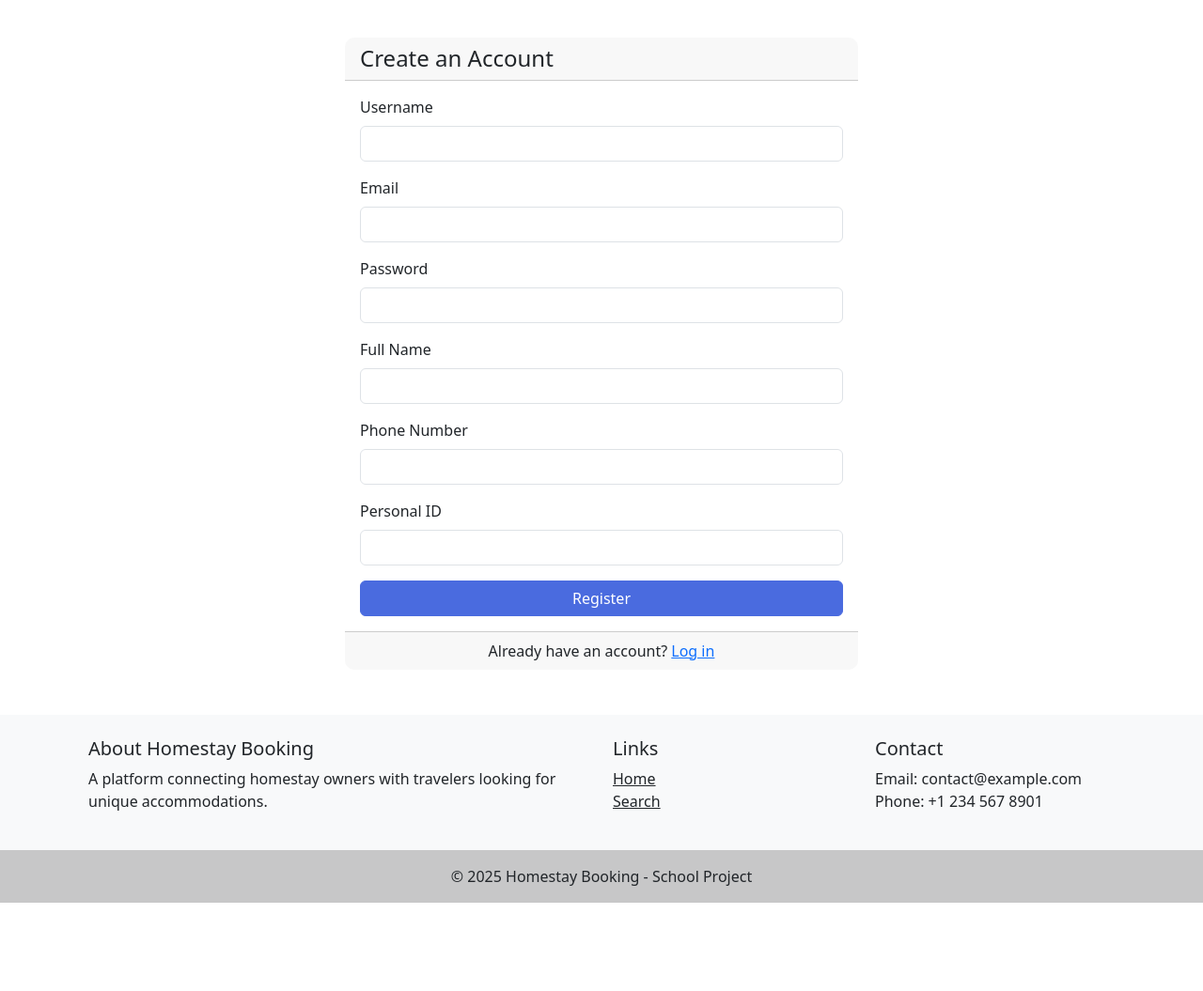
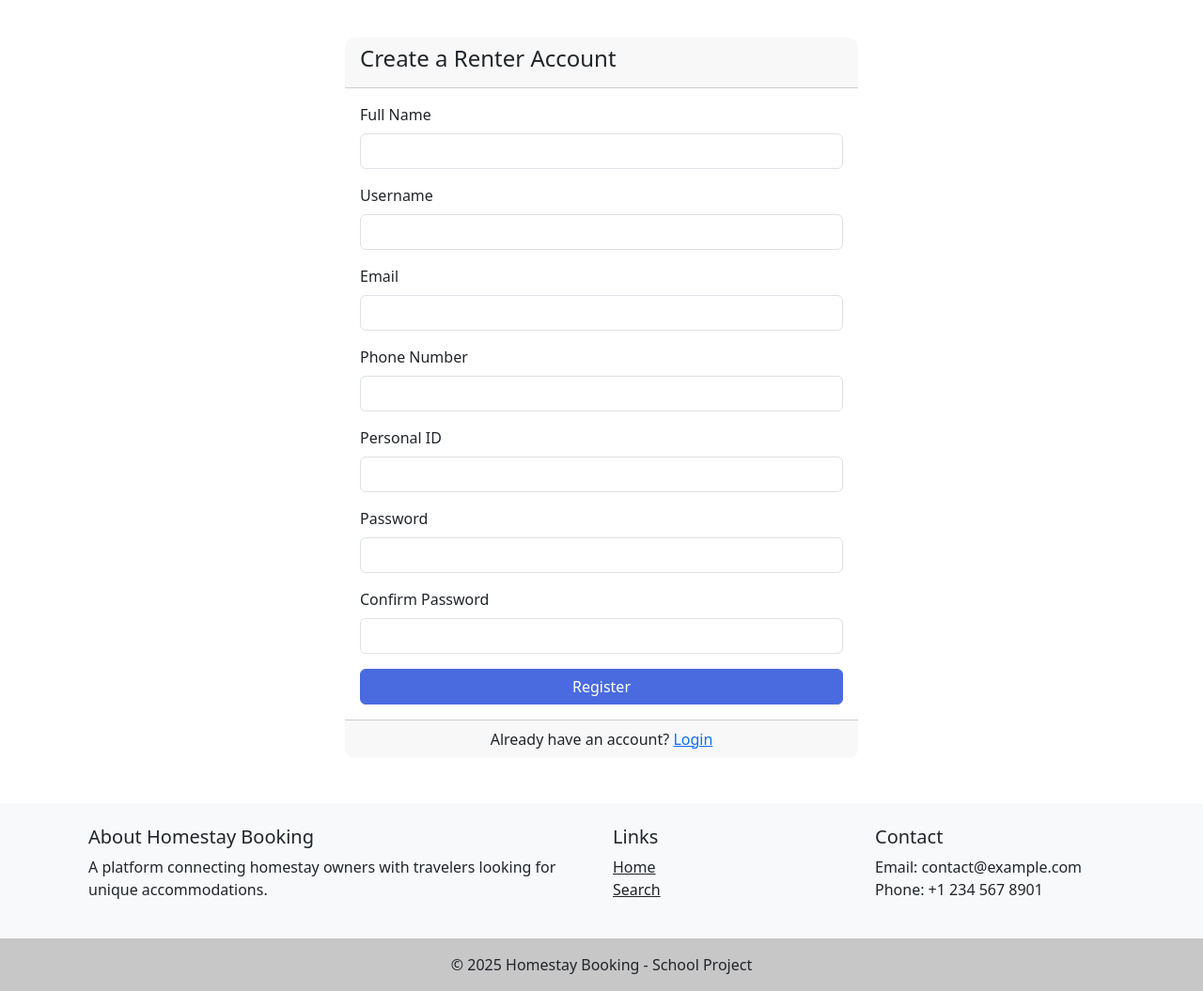
Before and after one commit to qphat289/Staycation_website_EXE101, a Flask app: page /auth/register in a window 1280 px wide. Shown: the part 56-1111 px from the top of the page at 94% size. Before the commit the page ends 1017 px from the top, so only its background shows below. Run offline with Flask 3, Linux system fonts and the light colour scheme.

Commit message:
fix Thứ tự add thông tin chưa đồng nhất

```diff
--- a/routes/auth.py
+++ b/routes/auth.py
@@ -1,44 +1,79 @@
-from flask import Blueprint, render_template, redirect, url_for, flash, session, request
+# routes/auth.py
+from flask import Blueprint, render_template, redirect, url_for, flash, request, session
 from flask_login import login_user, logout_user, current_user, login_required
 from models import Admin, Owner, Renter, db
-from urllib.parse import urlparse
+from werkzeug.security import generate_password_hash, check_password_hash
+
+auth_bp = Blueprint('auth', __name__, url_prefix='/auth')
+
+from flask import Blueprint, render_template, redirect, url_for, flash, request, session
+from flask_login import login_user, logout_user, current_user, login_required
+from models import Admin, Owner, Renter, db
+from werkzeug.security import generate_password_hash, check_password_hash
 
 auth_bp = Blueprint('auth', __name__, url_prefix='/auth')
 
 @auth_bp.route('/register', methods=['GET', 'POST'])
 def register():
-    role = "renter"
-    """Handle renter registration"""
+    # Nếu đã đăng nhập thì về trang home
     if current_user.is_authenticated:
         return redirect(url_for('home'))
 
+    # Tạo sẵn một dict rỗng
+    form_data = {}
+
     if request.method == 'POST':
-        username = request.form.get('username')
-        email = request.form.get('email')
-        password = request.form.get('password')
-        full_name = request.form.get('full_name')
-        phone = request.form.get('phone')
+        full_name   = request.form.get('full_name')
+        username    = request.form.get('username')
+        email       = request.form.get('email')
+        phone       = request.form.get('phone')
         personal_id = request.form.get('personal_id')
+        password    = request.form.get('password')
+        confirm_pw  = request.form.get('confirm_password')
 
-        # Validate form data
-        if not all([username, email, password, full_name, phone, personal_id]):
-            flash('All fields are required', 'danger')
-            return render_template('auth/register.html')
+        # Gán lại vào form_data để nếu lỗi thì template giữ nguyên
+        form_data = {
+            'full_name': full_name,
+            'username': username,
+            'email': email,
+            'phone': phone,
+            'personal_id': personal_id,
+        }
 
-        # Check if username, email, or personal_id already exists in Renter table
-        if Renter.query.filter_by(username=username).first():
-            flash('Username already exists', 'danger')
-            return render_template('auth/register.html')
+        # Kiểm tra trường trống
+        if not all([full_name, username, email, phone, personal_id, password, confirm_pw]):
+            flash("All fields are required", "danger")
+            return render_template('auth/register.html', form_data=form_data)
 
-        if Renter.query.filter_by(email=email).first():
-            flash('Email already exists', 'danger')
-            return render_template('auth/register.html')
+        # Kiểm tra khớp password
+        if password != confirm_pw:
+            flash("Passwords do not match", "danger")
+            return render_template('auth/register.html', form_data=form_data)
 
-        if Renter.query.filter_by(personal_id=personal_id).first():
-            flash('Personal ID already exists', 'danger')
-            return render_template('auth/register.html')
+        # Kiểm tra tính duy nhất username, email, phone, personal_id
+        if (Admin.query.filter_by(username=username).first() or
+            Owner.query.filter_by(username=username).first() or
+            Renter.query.filter_by(username=username).first()):
+            flash("Username already exists", "danger")
+            return render_template('auth/register.html', form_data=form_data)
 
-        # Create new renter
+        if (Admin.query.filter_by(email=email).first() or
+            Owner.query.filter_by(email=email).first() or
+            Renter.query.filter_by(email=email).first()):
+            flash("Email already exists", "danger")
+            return render_template('auth/register.html', form_data=form_data)
+
+        if (Owner.query.filter_by(phone=phone).first() or
+            Renter.query.filter_by(phone=phone).first()):
+            flash("Phone number already exists", "danger")
+            return render_template('auth/register.html', form_data=form_data)
+
+        if (Owner.query.filter_by(personal_id=personal_id).first() or
+            Renter.query.filter_by(personal_id=personal_id).first()):
+            flash("Personal ID already exists", "danger")
+            return render_template('auth/register.html', form_data=form_data)
+
+        # Tạo tài khoản Renter
         new_renter = Renter(
             username=username,
             email=email,
@@ -47,14 +82,14 @@ def register():
             personal_id=personal_id
         )
         new_renter.set_password(password)
-
         db.session.add(new_renter)
         db.session.commit()
 
-        flash('Registration successful! Please log in.', 'success')
+        flash("Registration successful! Please log in.", "success")
         return redirect(url_for('auth.login'))
 
-    return render_template('auth/register.html')
+    # Nếu là GET, chưa có gì -> form_data rỗng
+    return render_template('auth/register.html', form_data=form_data)
 
 @auth_bp.route('/login', methods=['GET', 'POST'])
 def login():
@@ -66,18 +101,16 @@ def login():
         password = request.form.get('password')
         remember = 'remember' in request.form
 
-        # Try to find user in Admin table
+        # Tìm user theo thứ tự: Admin -> Owner -> Renter
         user = Admin.query.filter_by(username=username).first()
         role = None
         if user and user.check_password(password):
             role = 'admin'
         else:
-            # Try in Owner table
             user = Owner.query.filter_by(username=username).first()
             if user and user.check_password(password):
                 role = 'owner'
             else:
-                # Try in Renter table
                 user = Renter.query.filter_by(username=username).first()
                 if user and user.check_password(password):
                     role = 'renter'
@@ -86,23 +119,18 @@ def login():
             flash('Invalid username or password!', 'danger')
             return render_template('auth/login.html')
 
+        # Đăng nhập user
         login_user(user, remember=remember)
-        session['user_role'] = role  # Save user role in session
+        session['user_role'] = role  # Lưu role vào session
 
-        # Redirect based on role
-        if role == 'admin':
-            return redirect(url_for('home'))
-        elif role == 'owner':
-            return redirect(url_for('home'))
-        else:
-            return redirect(url_for('home'))
+        # Tạm thời, chuyển hướng về home
+        return redirect(url_for('home'))
 
     return render_template('auth/login.html')
 
 @auth_bp.route('/logout')
 @login_required
 def logout():
-    """Handle user logout"""
     logout_user()
     flash('You have been logged out', 'info')
     return redirect(url_for('home'))
--- a/templates/auth/register.html
+++ b/templates/auth/register.html
@@ -1,5 +1,4 @@
 {% extends 'base.html' %}
-
 {% block title %}Register - Homestay Booking{% endblock %}
 
 {% block content %}
@@ -7,39 +6,101 @@
   <div class="col-md-6">
     <div class="card">
       <div class="card-header">
-                <h4 class="mb-0">Create an Account</h4>
+        <h4>Create a Renter Account</h4>
       </div>
       <div class="card-body">
-                <form method="post">
+        <form method="post" autocomplete="off">
+          <!-- Full Name -->
+          <div class="mb-3">
+            <label for="full_name" class="form-label">Full Name</label>
+            <input type="text"
+                   name="full_name"
+                   id="full_name"
+                   class="form-control"
+                   required
+                   value="{{ form_data.full_name|default('') }}"
+            >
+          </div>
+
+          <!-- Username -->
           <div class="mb-3">
             <label for="username" class="form-label">Username</label>
-                        <input type="text" name="username" class="form-control" required autocomplete="off">
+            <input type="text"
+                   name="username"
+                   id="username"
+                   class="form-control"
+                   required
+                   autocomplete="off"
+                   value="{{ form_data.username|default('') }}"
+            >
           </div>
+
+          <!-- Email -->
           <div class="mb-3">
             <label for="email" class="form-label">Email</label>
-                        <input type="email" class="form-control" id="email" name="email" required>
+            <input type="email"
+                   name="email"
+                   id="email"
+                   class="form-control"
+                   required
+                   value="{{ form_data.email|default('') }}"
+            >
           </div>
+
+          <!-- Phone -->
+          <div class="mb-3">
+            <label for="phone" class="form-label">Phone Number</label>
+            <input type="text"
+                   name="phone"
+                   id="phone"
+                   class="form-control"
+                   required
+                   value="{{ form_data.phone|default('') }}"
+            >
+          </div>
+
+          <!-- Personal ID -->
+          <div class="mb-3">
+            <label for="personal_id" class="form-label">Personal ID</label>
+            <input type="text"
+                   name="personal_id"
+                   id="personal_id"
+                   class="form-control"
+                   required
+                   value="{{ form_data.personal_id|default('') }}"
+            >
+          </div>
+
+          <!-- Password -->
           <div class="mb-3">
             <label for="password" class="form-label">Password</label>
-                        <input type="password" name="password" class="form-control" required autocomplete="new-password">
+            <input type="password"
+                   name="password"
+                   id="password"
+                   class="form-control"
+                   required
+                   autocomplete="new-password"
+            >
           </div>
+
+          <!-- Confirm Password -->
           <div class="mb-3">
-                        <label for="full_name" class="form-label">Full Name</label>
-                        <input type="text" class="form-control" id="full_name" name="full_name" required>
+            <label for="confirm_password" class="form-label">Confirm Password</label>
+            <input type="password"
+                   name="confirm_password"
+                   id="confirm_password"
+                   class="form-control"
+                   required
+                   autocomplete="new-password"
+            >
           </div>
-                    <div class="mb-3">
-                        <label for="phone" class="form-label">Phone Number</label>
-                        <input type="text" class="form-control" id="phone" name="phone" required>
-                    </div>
-                    <div class="mb-3">
-                        <label for="personal_id" class="form-label">Personal ID</label>
-                        <input type="text" class="form-control" id="personal_id" name="personal_id" required>
-                    </div>
+
+          <!-- Submit -->
           <button type="submit" class="btn btn-primary w-100">Register</button>
         </form>
       </div>
       <div class="card-footer text-center">
-                Already have an account? <a href="{{ url_for('auth.login') }}">Log in</a>
+        Already have an account? <a href="{{ url_for('auth.login') }}">Login</a>
       </div>
     </div>
   </div>
```
Also changed, not shown: routes/admin.py (+57 -13 lines), templates/admin/create_owner.html (+40 -14 lines), instance/homestay.db. Lines whose indentation alone changed are shown as unchanged.
